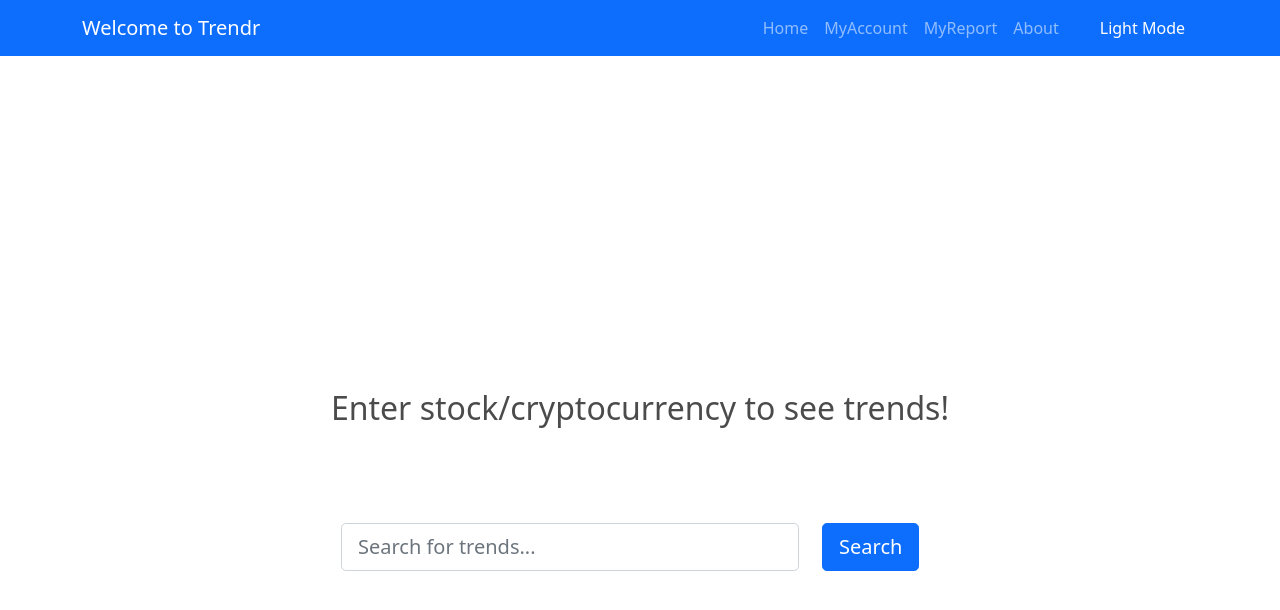
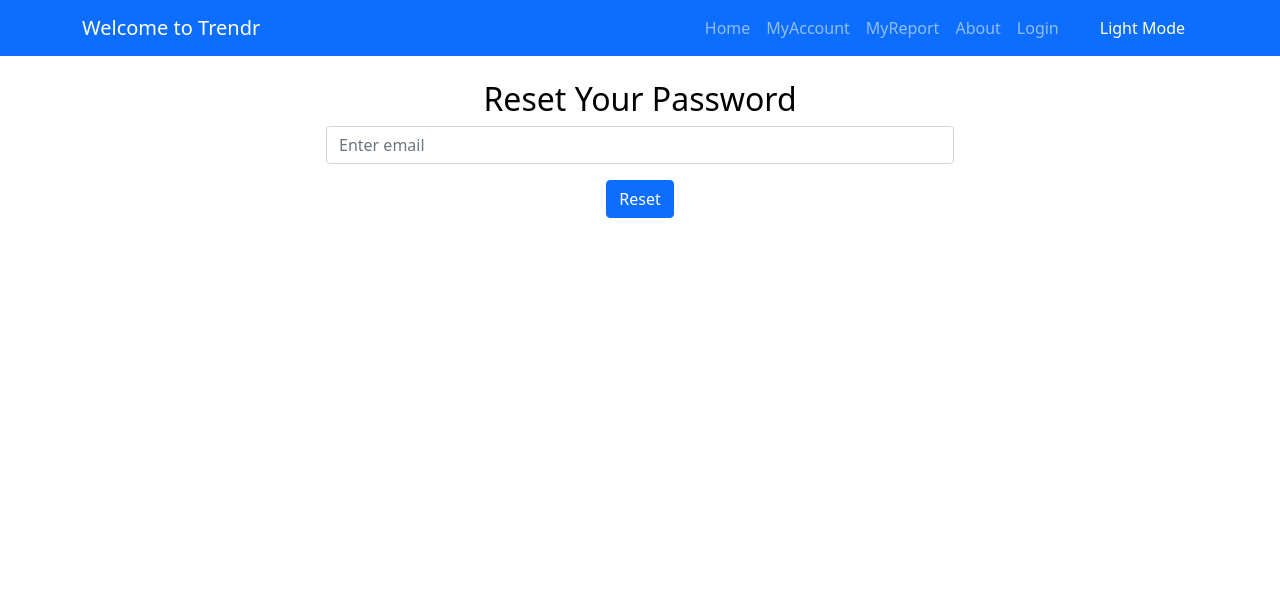
Before and after one commit to ryangamble/trendr, a React (Create React App) app in the folder react-frontend/: page /reset in a window 1280 px wide. Shown: the top 610 px of the page. Built offline with nearby package versions, Linux system fonts and the light colour scheme.

Commit message:
Added reset password page

```diff
--- a/react-frontend/src/App.js
+++ b/react-frontend/src/App.js
@@ -7,6 +7,7 @@ import Home from "./components/Home/Home";
 import Register from "./components/Register/Register";
 import Login from "./components/Register/Login";
 import Result from "./components/Results/ResultsPage";
+import Reset from "./components/Register/Reset"
 
 import { Provider } from "react-redux";
 import { store } from "./components/Theme/themeActions";
@@ -17,14 +18,12 @@ function App() {
       <div className="App">
         <Router>
           <Switch>
-            <Route path="/home" component={Home}></Route>
-
-            <Route path="/signup" component={Register}></Route>
-            <Route path="/login" component={Login}></Route>
-
-            <Route path="/result:id" component={Result}></Route>
-
-            <Route path="*" component={Home}></Route>
+            <Route path="/home" component={Home}/>
+            <Route path="/signup" component={Register}/>
+            <Route path="/login" component={Login}/>
+            <Route path="/reset" component={Reset}/>
+            <Route path="/result:id" component={Result}/>
+            <Route path="*" component={Home}/>
           </Switch>
         </Router>
       </div>
--- a/react-frontend/src/components/NavBar/MyNavBar.js
+++ b/react-frontend/src/components/NavBar/MyNavBar.js
@@ -30,8 +30,11 @@ function MyNavBar() {
               <Nav.Link as={Link} to="/report">
                 MyReport
               </Nav.Link>
-              <Nav.Link as={Link} to="/about" style={{ marginRight: "20px" }}>
+              <Nav.Link as={Link} to="/about">
                 About
+              </Nav.Link>
+              <Nav.Link as={Link} to="/login" style={{ marginRight: "20px" }}>
+                Login
               </Nav.Link>
               <Button
                 variant={currentTheme.variant}
--- a/react-frontend/src/components/Register/Login.js
+++ b/react-frontend/src/components/Register/Login.js
@@ -43,10 +43,6 @@ function Login() {
       });
   };
 
-  const handleReset = (event) => {
-    event.preventDefault();
-    console.log("firing request to reset password...");
-  };
   return (
     <div
       style={{
@@ -92,13 +88,13 @@ function Login() {
               </Col>
               <Col sm="4">
                 <Link to="signup" style={{ color: currentTheme.linkColor }}>
-                  Do not have an account?{" "}
+                  Register An Acocunt{" "}
                 </Link>
               </Col>
               <Col sm="4">
-                <Button onClick={handleReset} variant={currentTheme.variant}>
-                  Reset Password
-                </Button>
+                <Link to="reset" style={{ color: currentTheme.linkColor }}>
+                  Reset Password{" "}
+                </Link>
               </Col>
             </Row>
           </Form>
--- /dev/null
+++ b/react-frontend/src/components/Register/Reset.js
@@ -0,0 +1,97 @@
+import React, { useState } from "react";
+import { useHistory } from "react-router-dom";
+import { useSelector } from "react-redux";
+import MyNavBar from "../NavBar/MyNavBar";
+import { Row, Col, Form, Button } from "react-bootstrap";
+import axios from "axios";
+
+function Login() {
+    const currentTheme = useSelector((state) => state.currentTheme);
+    const [email, setEmail] = useState("");
+    const [success, setSuccess] = useState(false);
+    const [error, setError] = useState(false);
+
+    const history = useHistory();
+
+    const handleSubmit = (event) => {
+        event.preventDefault();
+        setSuccess(false)
+        setError(false)
+        console.log("firing reset password request to the backend...");
+        console.log("Email is ", email);
+
+        const requestBody = {
+            method: "POST",
+            headers: { "Content-Type": "application/json" },
+            email: email,
+        };
+
+        axios
+            .post("/auth/reset", requestBody)
+            .then((res) => {
+                if (res.status === 200) {
+                    console.log(res.data);
+                    setSuccess(true)
+                    history.push("/home");
+                }
+            })
+            .catch((error) => {
+                console.log(error);
+                console.log(error.response);
+                setError(true)
+                if (error.response.status === 400) {
+                    alert(error.response.data.error);
+                }
+            });
+    };
+
+    return (
+        <div
+            style={{
+                background: currentTheme.background,
+                color: currentTheme.foreground,
+                height: "100vh",
+            }}
+        >
+            <MyNavBar />
+            <Row className="position-relative">
+                <h2>Reset Your Password</h2>
+            </Row>
+            {error &&
+                <Row>
+                    <p>Error, could not reset password.</p>
+                </Row>
+            }
+            {success &&
+                <Row>
+                    <p>Password reset request sent.</p>
+                </Row>
+            }
+            <Row className="justify-content-md-center">
+                <Col sm="12" md="6">
+                    <Form onSubmit={handleSubmit}>
+                        <Form.Group className="mb-3" controlId="formBasicEmail">
+                            <Form.Control
+                                type="email"
+                                placeholder="Enter email"
+                                required
+                                value={email}
+                                onChange={(e) => setEmail(e.target.value)}
+                            />
+                        </Form.Group>
+
+                        <Row className="justify-content-sm-center">
+                            <Col sm="4">
+                                <Button variant={currentTheme.variant} type="submit">
+                                    Reset
+                                </Button>
+                            </Col>
+                        </Row>
+                    </Form>
+                </Col>
+            </Row>
+        </div>
+    );
+}
+
+export default Login;
```
